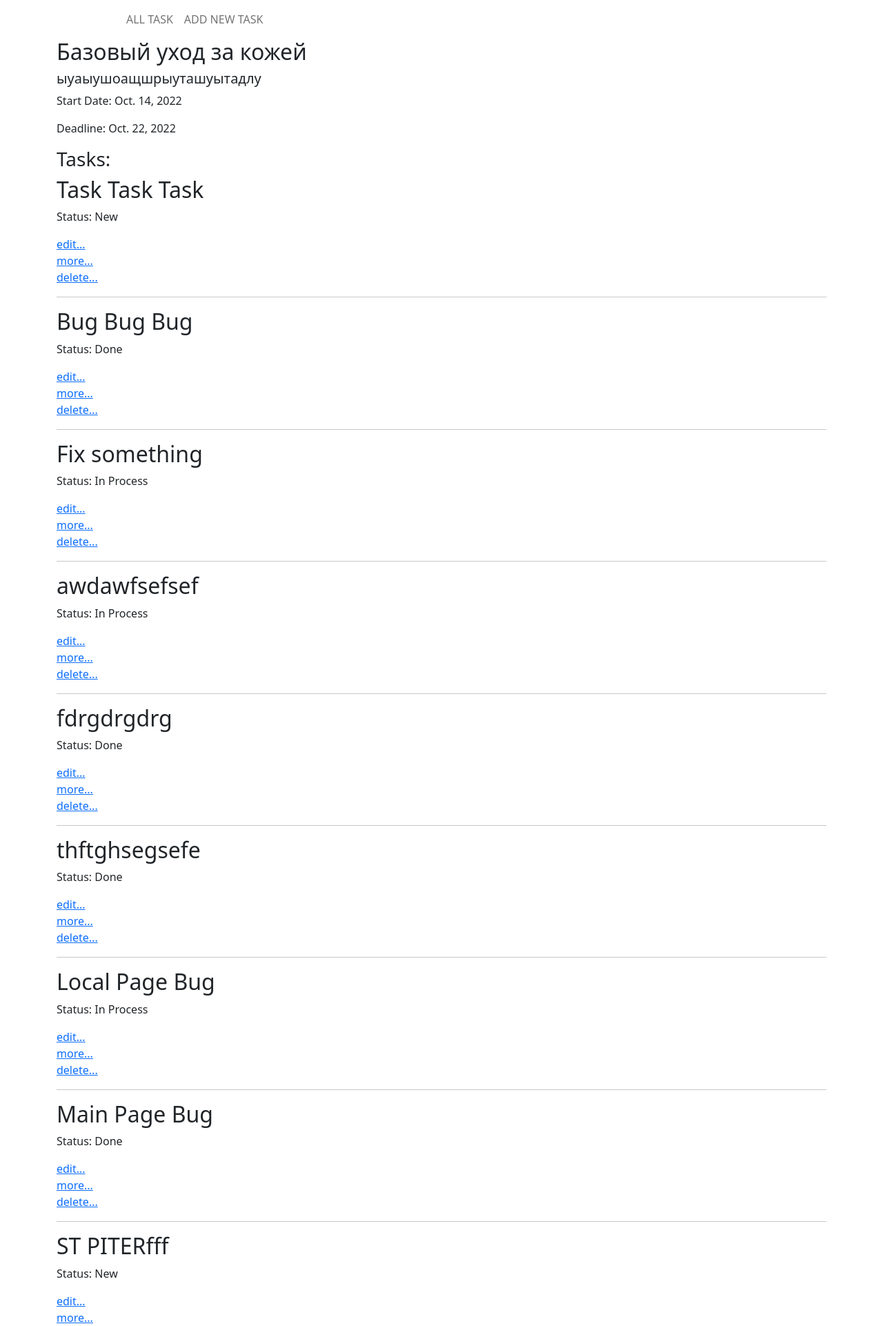
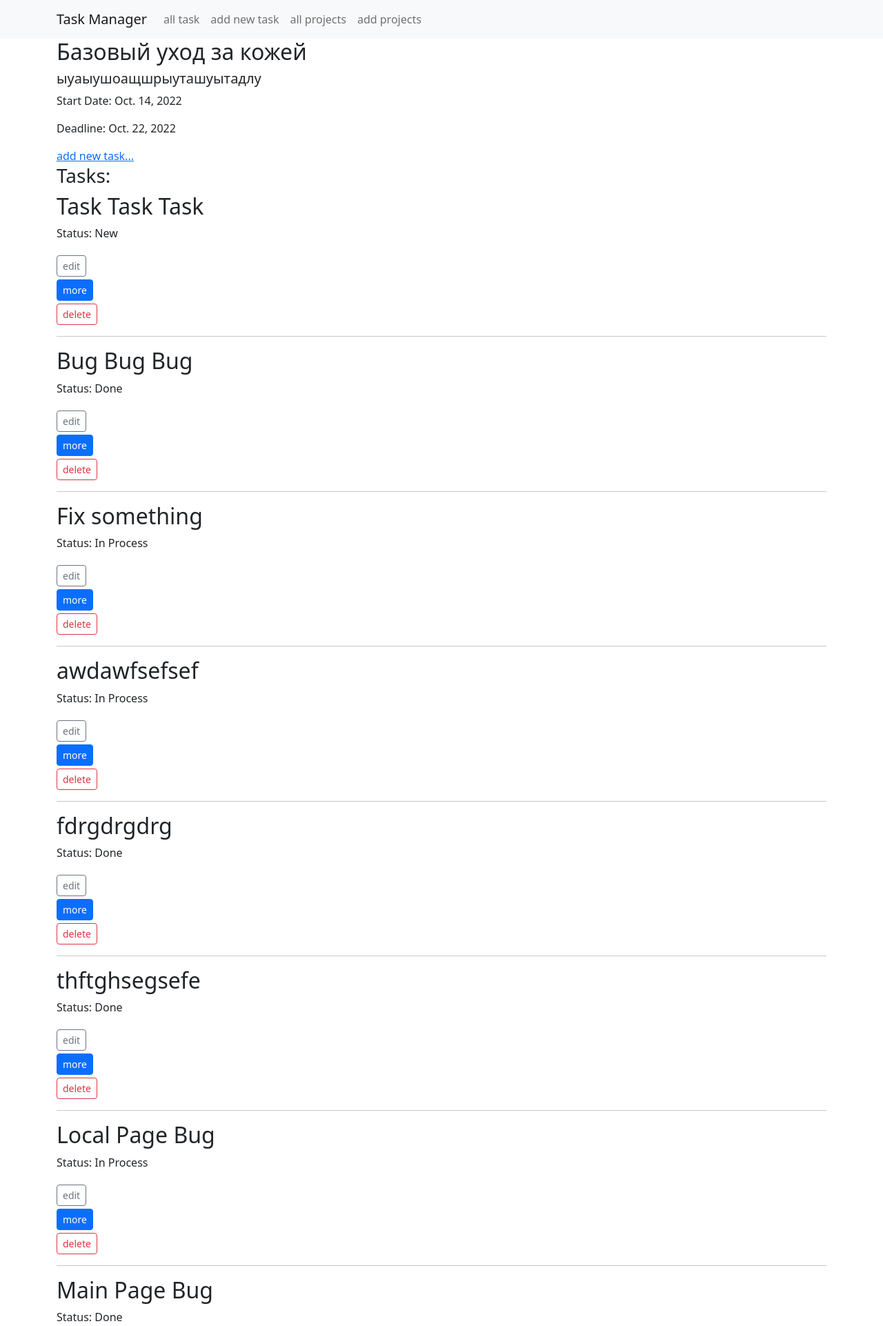
Before and after one commit to romeeeoo/homework_70_roman_tarassenko, a Django app: page /project/1/ in a window 1280 px wide. Shown: the top 1922 px of the page at 69% size. Run offline with Django 4.2, Linux system fonts and the light colour scheme; data comes from the database, SQL or seed files in the repository.

Commit message:
Обновлена верстка, кнопки и навбар

```diff
--- a/todo_app/static/css/styles.css
+++ b/todo_app/static/css/styles.css
@@ -10,7 +10,6 @@
     text-align: center;
 
 }
-
 
 .pagination a, .pagination .page-disabled {
     display: inline-block;
--- a/todo_app/templates/base.html
+++ b/todo_app/templates/base.html
@@ -10,23 +10,27 @@
     <title>{% block title %} Task Manager {% endblock %}</title>
 </head>
 <body>
-<nav class="navbar navbar-expand-lg navbar-light">
+<nav class="navbar navbar-expand-lg navbar-light bg-light">
     <div class="container">
-        <button class="navbar-toggler" type="button" data-bs-toggle="collapse"
-                data-bs-target="#navbarSupportedContent" aria-controls="navbarSupportedContent"
-                aria-expanded="false" aria-label="Toggle navigation">
+        <a class="navbar-brand" href="/">Task Manager</a>
+        <button class="navbar-toggler" type="button" data-toggle="collapse" data-target="#navbarNav"
+                aria-controls="navbarNav" aria-expanded="false" aria-label="Toggle navigation">
             <span class="navbar-toggler-icon"></span>
         </button>
-        <div class="collapse navbar-collapse" id="navbarSupportedContent">
-            <ul class="navbar-nav me-auto mb-2 mb-lg-0 text-uppercase offset-1">
-                {% block menu %}
+        <div class="collapse navbar-collapse" id="navbarNav">
+            <ul class="navbar-nav">
                 <li class="nav-item">
                     <a class="nav-link" href="{% url 'index' %}">all task</a>
                 </li>
                 <li class="nav-item">
                     <a class="nav-link" href="{% url 'add_task' %}">add new task</a>
                 </li>
-                {% endblock %}
+                <li class="nav-item">
+                    <a class="nav-link" href="{% url 'all_projects' %}">all projects</a>
+                </li>
+                <li class="nav-item">
+                    <a class="nav-link" href="{% url 'add_project' %}">add projects</a>
+                </li>
             </ul>
         </div>
     </div>
--- /dev/null
+++ b/todo_app/templates/partial/project_task_form.html
@@ -0,0 +1,5 @@
+{% csrf_token %}
+
+{{ form.as_p }}
+
+<input type="submit" value="{{ button_text }}">
--- a/todo_app/templates/partial/tasks.html
+++ b/todo_app/templates/partial/tasks.html
@@ -11,9 +11,15 @@
         {% endif %}
     </div>
     <div class="row">
-            <a href="{% url 'update_task' task.pk %}">edit...</a>
-            <a href="{% url 'detailed_task' task.pk %}">more...</a>
-            <a href="{% url 'delete_task' task.pk %}">delete...</a>
+        <form action="{% url 'update_task' task.pk %}">
+            <input class="btn btn-outline-secondary mt-1 btn-sm" type="submit" value="edit"/>
+        </form>
+        <form action="{% url 'detailed_task' task.pk %}">
+            <input class="btn btn-primary mt-1 btn-sm" type="submit" value="more"/>
+        </form>
+         <form action="{% url 'delete_task' task.pk %}">
+            <input class="btn btn-outline-danger mt-1 btn-sm" type="submit" value="delete"/>
+        </form>
     </div>
     <hr>
 </div>
--- a/todo_app/templates/project/detailed_project.html
+++ b/todo_app/templates/project/detailed_project.html
@@ -15,10 +15,10 @@
     <div class="row">
         <p>Deadline: {{ project.project_deadline }}</p>
     </div>
-    {#    <div class="row">#}
-    {#        <a href="{% url 'update_task' task.pk %}">edit...</a>#}
-    {#        <a href="{% url 'delete_task' task.pk %}">delete...</a>#}
-    {#    </div>#}
+        <div class="row">
+            <a href="{% url 'add_project_task' project.pk %}">add new task...</a>
+{#            <a href="{% url 'delete_task' task.pk %}">delete...</a>#}
+        </div>
     <div>
         <h3>Tasks:</h3>
         {% for task in project.tasks.all %}
--- a/todo_app/urls.py
+++ b/todo_app/urls.py
@@ -1,6 +1,6 @@
 from django.urls import path
 from todo_app.views import IndexView, TaskView, AddTaskView, UpdateTaskView, DeleteTaskView, ConfirmDeleteView, \
-    AllProjectsView, ProjectView, ProjectCreateView
+    AllProjectsView, ProjectView, ProjectCreateView, ProjectTaskCreateView
 
 urlpatterns = [
     path('', IndexView.as_view(), name='index'),
@@ -13,4 +13,5 @@ urlpatterns = [
     path('project/', AllProjectsView.as_view(), name='all_projects'),
     path('project/<int:pk>/', ProjectView.as_view(), name='detailed_project'),
     path('project/add/', ProjectCreateView.as_view(), name='add_project'),
+    path('project/<int:pk>/tasks/add', ProjectTaskCreateView.as_view(), name='add_project_task'),
 ]
--- a/todo_app/views/project_views.py
+++ b/todo_app/views/project_views.py
@@ -1,8 +1,9 @@
+from django.shortcuts import get_object_or_404, redirect
 from django.urls import reverse
 from django.views.generic import ListView, DetailView, CreateView
 
-from todo_app.forms import ProjectForm
-from todo_app.models import Project
+from todo_app.forms import ProjectForm, ProjectTaskForm
+from todo_app.models import Project, Task
 
 
 class AllProjectsView(ListView):
@@ -23,3 +24,22 @@ class ProjectCreateView(CreateView):
 
     def get_success_url(self):
         return reverse("detailed_project", kwargs={"pk": self.object.pk})
+
+
+class ProjectTaskCreateView(CreateView):
+    model = Task
+    template_name = "project/add_task_to_project.html"
+    form_class = ProjectTaskForm
+
+    def form_valid(self, form):
+        project = get_object_or_404(Project, pk=self.kwargs.get("pk"))
+        task = form.save(commit=False)
+        task.project = project
+        task.save()
+        return redirect("detailed_project", pk=project.pk)
+
+    def get_context_data(self, **kwargs):
+        context = super().get_context_data(**kwargs)
+        project = get_object_or_404(Project, pk=self.kwargs.get("pk"))
+        context["project"] = project
+        return context
```
Also changed, not shown: todo_app/forms.py (+11 -0 lines), todo_app/templates/project/add_task_to_project.html (added, +10 -0 lines), todo_app/templates/task/detailed_task.html (+6 -2 lines), todo_app/templates/task/task_confirm_delete.html (+3 -5 lines). Lines whose indentation alone changed are shown as unchanged.
